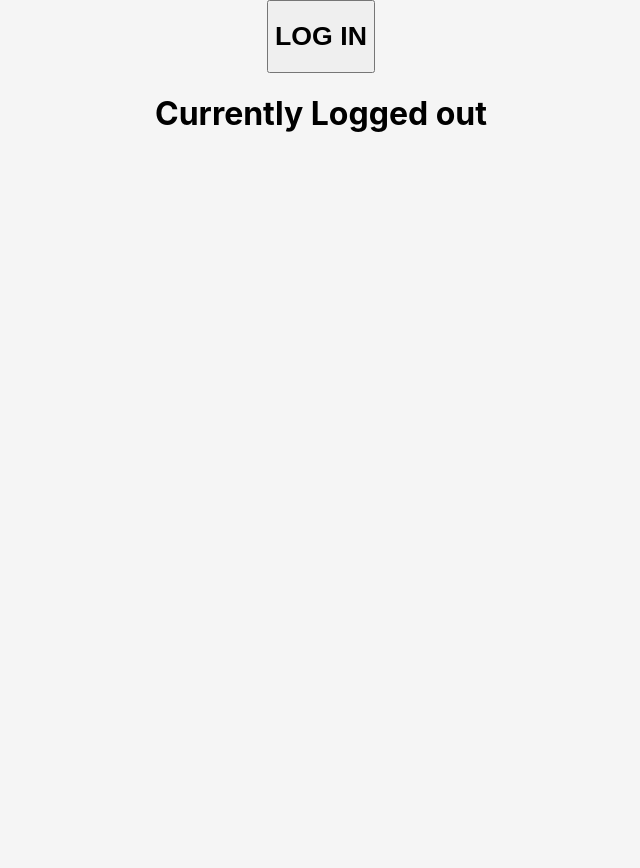
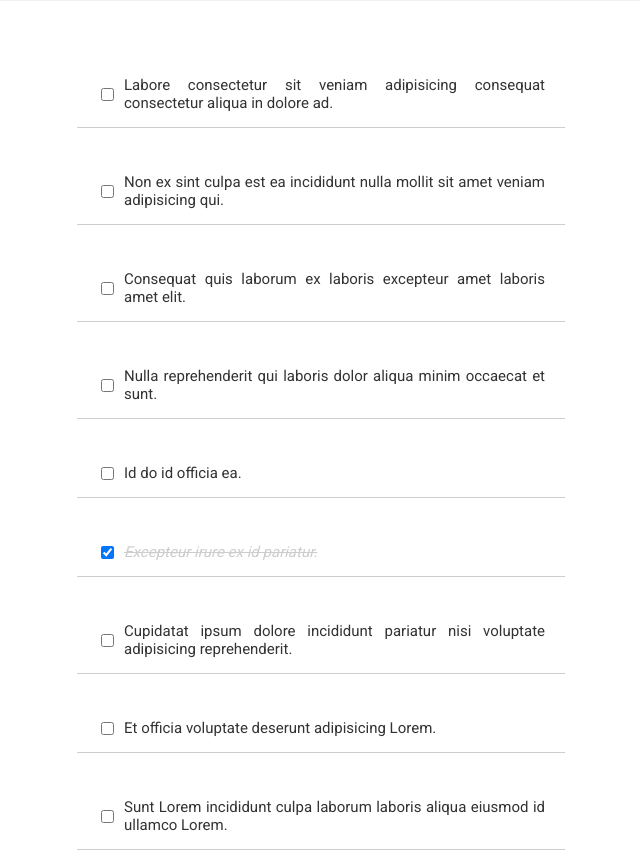
Before and after one commit to sushant-nayak/Challenges, a React (Create React App) app: page / in a window 1280 px wide. Shown: the top 868 px of the page, without its empty margins (319-959 px from the left). Before the commit the page ends 800 px from the top, so only its background shows below. Built offline with nearby package versions, Linux system fonts and the light colour scheme.

Commit message:
Added styles to Todo functional component

```diff
--- a/src/App.js
+++ b/src/App.js
@@ -1,5 +1,5 @@
 import React from "react";
-import Practice from "./components/Practice/Practice24";
+import Practice from "./components/Practice/Practice25";
 
 function App() {
   return <Practice />;
--- a/src/components/Practice/Practice21.js
+++ b/src/components/Practice/Practice21.js
@@ -1,9 +1,7 @@
 // This is a Class Component named Practice
 // If you need to use State the component has to be a Class based component
 import React, { Component } from "react"; // makes the JSX work
-import challenge from "../../images/Challenge14.png";
-import TodoItem from "../TodoItem/TodoItem-v2";
-import todoData from "../TodoItem/todoData.json";
+
 import "./practice.css";
 
 class Practice extends Component {
--- /dev/null
+++ b/src/components/Practice/Practice25.js
@@ -0,0 +1,52 @@
+// This is a Class Component named Practice
+// If you need to use State the component has to be a Class based component
+import React, { Component } from "react"; // makes the JSX work
+import TodoItem from "../TodoItem/TodoItem-v2";
+import todoData from "../TodoItem/todoData.json";
+import "./practice.css";
+
+class Practice extends Component {
+  constructor() {
+    super();
+    this.state = {
+      todos: todoData,
+    };
+
+    this.handleChange = this.handleChange.bind(this);
+  }
+
+  handleChange(id) {
+    //Object cloning
+    const updatedTodos = this.state.todos.map((l) => Object.assign({}, l));
+    updatedTodos[id - 1].completed = !updatedTodos[id - 1].completed;
+    this.setState({ todos: updatedTodos });
+
+    // Change here - The Strategy is to ypdate the entire array thats ehy use .map function
+    /*
+    this.setState((prevState) => {
+      const updatedTodos = prevState.todos.map((item) => {
+        if (item.id === id) {
+          item.completed = !item.completed;
+        }
+        return item;
+      });
+      return {
+        todos: updatedTodos,
+      };
+    });
+    */
+  }
+  render() {
+    const todoComps = this.state.todos.map(
+      (item) => (
+        <TodoItem key={item.id} item={item} handleChange={this.handleChange} />
+      ) // Change here
+    );
+    return (
+      <div>
+        <div className="todo-list">{todoComps}</div>
+      </div>
+    );
+  }
+}
+export default Practice;
--- a/src/components/TodoItem/TodoItem-v2.js
+++ b/src/components/TodoItem/TodoItem-v2.js
@@ -1,6 +1,11 @@
 import React from "react";
 
 function TodoItem(props) {
+  const completedStyle = {
+    fontStyle: "italic",
+    color: "#cdcdcd",
+    textDecoration: "line-through",
+  };
   return (
     <div className="todo-item">
       <input
@@ -9,8 +14,8 @@ function TodoItem(props) {
         checked={props.item.completed}
         onChange={() => props.handleChange(props.item.id)} // Change here
       />
-      <p style={{ textDecoration: props.item.completed && "line-through" }}>
-        {props.item.task}
+      <p style={props.item.completed ? completedStyle : null}>
+        {props.item.text}
       </p>
     </div>
   );
--- a/src/components/TodoItem/todoData.json
+++ b/src/components/TodoItem/todoData.json
@@ -1,39 +1,39 @@
 [
   {
     "id": 1,
-    "task": "Labore consectetur sit veniam adipisicing consequat consectetur aliqua in dolore ad.",
+    "text": "Labore consectetur sit veniam adipisicing consequat consectetur aliqua in dolore ad.",
     "completed": false
   },
   {
     "id": 2,
-    "task": "Non ex sint culpa est ea incididunt nulla mollit sit amet veniam adipisicing qui.",
+    "text": "Non ex sint culpa est ea incididunt nulla mollit sit amet veniam adipisicing qui.",
     "completed": false
   },
   {
     "id": 3,
-    "task": "Consequat quis laborum ex laboris excepteur amet laboris amet elit.",
+    "text": "Consequat quis laborum ex laboris excepteur amet laboris amet elit.",
     "completed": false
   },
   {
     "id": 4,
-    "task": "Nulla reprehenderit qui laboris dolor aliqua minim occaecat et sunt.",
+    "text": "Nulla reprehenderit qui laboris dolor aliqua minim occaecat et sunt.",
     "completed": false
   },
-  { "id": 5, "task": "Id do id officia ea.", "completed": false },
-  { "id": 6, "task": "Excepteur irure ex id pariatur.", "completed": true },
+  { "id": 5, "text": "Id do id officia ea.", "completed": false },
+  { "id": 6, "text": "Excepteur irure ex id pariatur.", "completed": true },
   {
     "id": 7,
-    "task": "Cupidatat ipsum dolore incididunt pariatur nisi voluptate adipisicing reprehenderit.",
+    "text": "Cupidatat ipsum dolore incididunt pariatur nisi voluptate adipisicing reprehenderit.",
     "completed": false
   },
   {
     "id": 8,
-    "task": "Et officia voluptate deserunt adipisicing Lorem.",
+    "text": "Et officia voluptate deserunt adipisicing Lorem.",
     "completed": false
   },
   {
     "id": 9,
-    "task": "Sunt Lorem incididunt culpa laborum laboris aliqua eiusmod id ullamco Lorem.",
+    "text": "Sunt Lorem incididunt culpa laborum laboris aliqua eiusmod id ullamco Lorem.",
     "completed": false
   }
 ]
```
